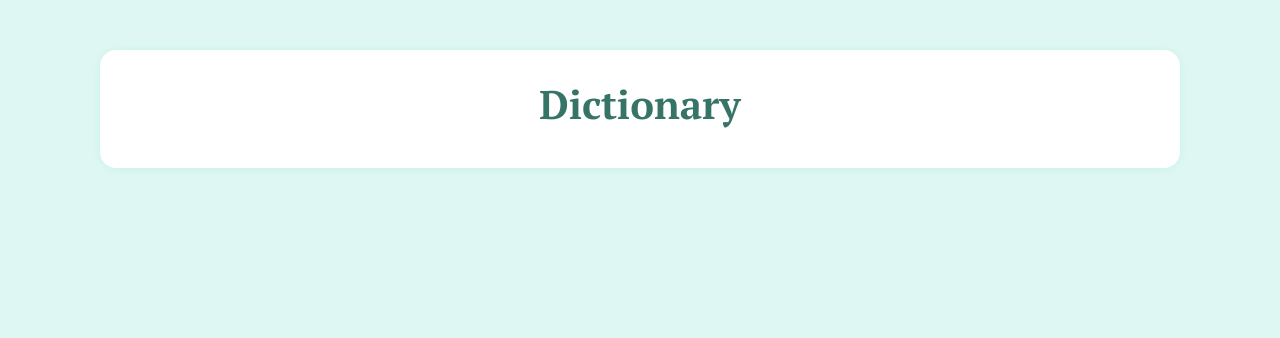
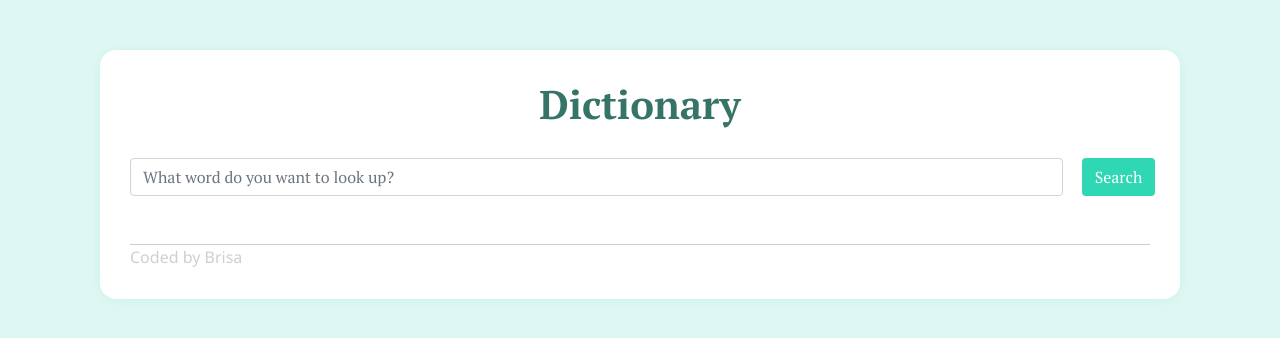
Before and after one commit to BSalcido/react-dictionary-project, a React (Create React App) app: page / in a window 1280 px wide. Shown: the top 338 px of the page. Built offline with nearby package versions, Linux system fonts and the light colour scheme.

Commit message:
Add dictionary component and form with styling

```diff
--- a/src/App.css
+++ b/src/App.css
@@ -1,5 +1,6 @@
-body, html {
-  font-family: 'PT Serif', serif;
+body,
+html {
+  font-family: "PT Serif", serif;
 }
 
 .App {
@@ -8,10 +9,17 @@ body, html {
   padding: 30px;
   border-radius: 16px;
   box-shadow: 0px 1px 13px -5px rgba(47, 215, 180, 0.33);
+  color: #333f44;
 }
 
 .App-header {
   color: #377468;
-  margin-bottom: 10px;
+  margin-bottom: 30px;
   font-weight: bold;
 }
+
+.App footer {
+  color: #cdd0d1;
+  font-family: "Segoe UI", Tahoma, Geneva, Verdana, sans-serif;
+  margin-bottom: 0;
+}
--- a/src/App.js
+++ b/src/App.js
@@ -1,9 +1,13 @@
 import "./App.css";
+import Dictionary from "./Dictionary";
 
 function App() {
   return (
     <div className="App">
       <h1 className="App-header text-center">Dictionary</h1>
+      <Dictionary />
+      <hr className="mb-0 mt-5" />
+      <footer>Coded by Brisa</footer>
     </div>
   );
 }
--- /dev/null
+++ b/src/Dictionary.css
@@ -0,0 +1,9 @@
+.Dictionary button {
+  background-color: #2fd7b4;
+  color: #ffffff;
+}
+
+.Dictionary button:hover {
+  background-color: #26f8cd;
+  color: #dff7f2;
+}
--- /dev/null
+++ b/src/Dictionary.js
@@ -0,0 +1,27 @@
+import React from "react";
+import "./Dictionary.css";
+
+function Dictionary() {
+  return (
+    <div className="Dictionary">
+      <div className="Dictionary__search-engine">
+        <form className="Dictionary__search-form row">
+          <div className="col-md-9 col-lg-10 col-xl-11">
+            <input
+              type="text"
+              className="form-control"
+              placeholder="What word do you want to look up?"
+            ></input>
+          </div>
+          <div className="col-md-3 col-lg-2 col-xl-1 d-flex justify-content-center">
+            <button className="btn Dictionary__btn" type="submit">
+              Search
+            </button>
+          </div>
+        </form>
+      </div>
+    </div>
+  );
+}
+
+export default Dictionary;
```
